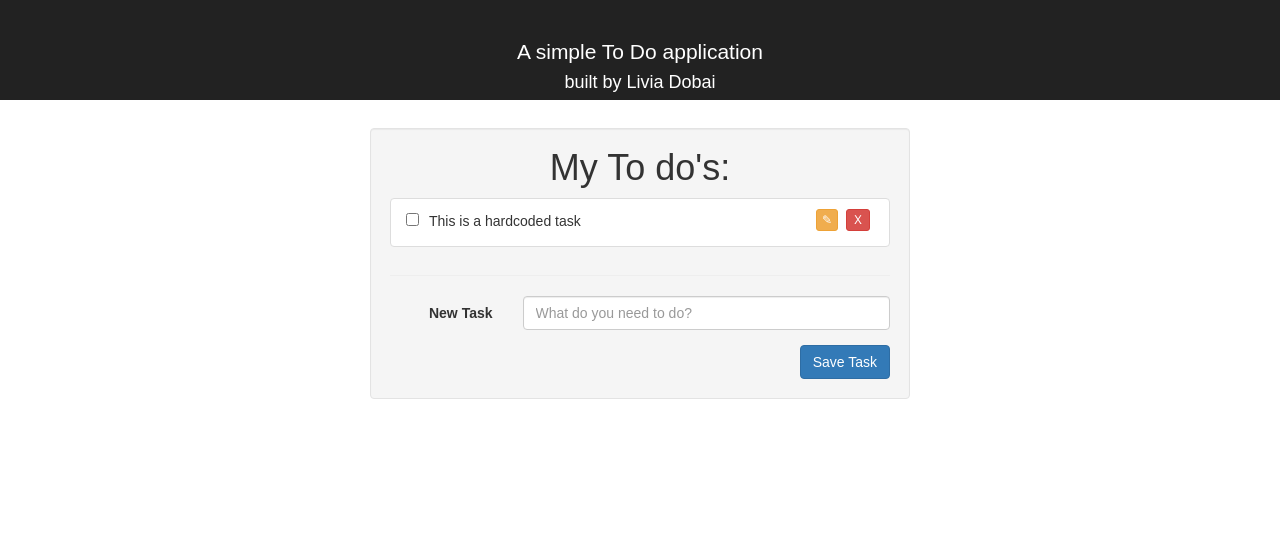
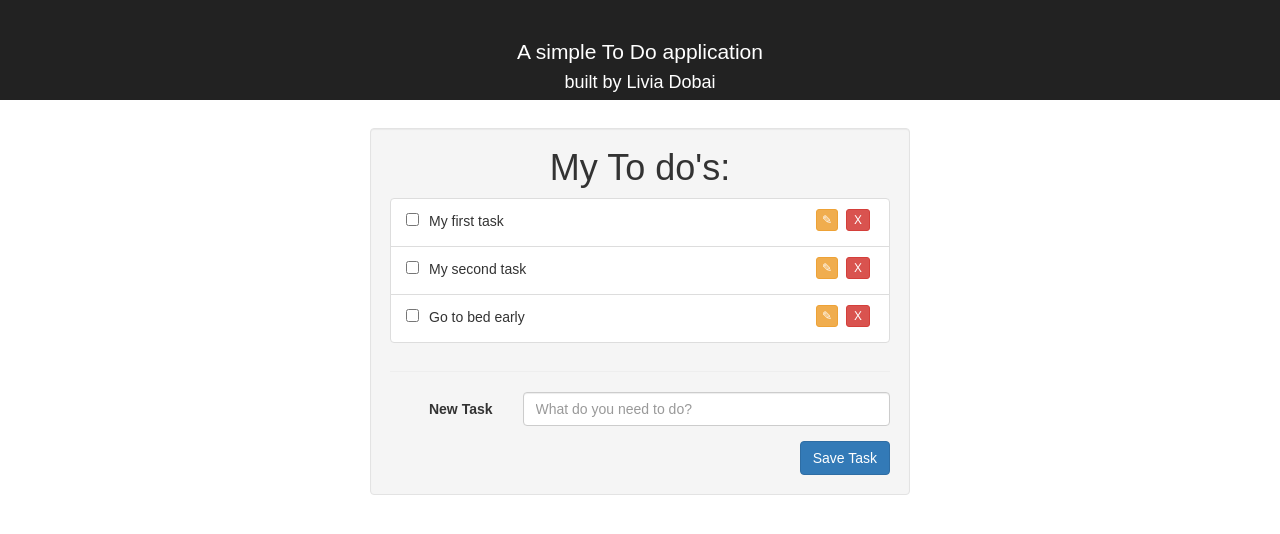
Before and after one commit to livike/ToDoApp, a React (Create React App) app: page / in a window 1280 px wide. Shown: the top 534 px of the page. Built offline with nearby package versions, Linux system fonts and the light colour scheme.

Commit message:
Taking the data from the state

```diff
--- a/src/App.js
+++ b/src/App.js
@@ -6,12 +6,16 @@ class App extends Component {
 
   state = {
     taskList : [
-      {"id": "00001",
+      {
         task: "My first task",
         isComplete: false,
       },
       {
         task: "My second task",
+        isComplete: false,
+      },
+      {
+        task: "Go to bed early",
         isComplete: false,
       },
     ],
@@ -28,7 +32,7 @@ class App extends Component {
 		  	     <div id="todoBox" className="todoBox col-xs-6 col-xs-offset-3">
                <div className="well">
                  <h1 className="vert-offset-top-0">My To do's:</h1>
-                 <TaskList />
+                 <TaskList tasks={this.state.taskList}/>
                   <div className="commentForm vert-offset-top-2">
              				<hr />
              				<div className="clearfix">
--- a/src/TaskList.js
+++ b/src/TaskList.js
@@ -1,14 +1,21 @@
 import React from 'react';
+import PropTypes from 'prop-types';
 
-const TaskList = props => <ul className="list-group">
-      <li className="list-group-item clearfix">
-       <label> <input type="checkbox" /></label>
-        <span>This is a hardcoded task</span>
+const TaskList = props =>
+    <ul className="list-group">
+      {props.tasks.map((task,index)=>
+      <li key={index} className="list-group-item clearfix">
+       <label> <input type="checkbox" checked={task.isMarked}/></label>
+        <span>{task.task}</span>
         <div className="pull-right" role="group">
           <button type="button" className="btn btn-xs btn-warning img-circle">&#x270e;</button>
           <button type="button" className="btn btn-xs btn-danger img-circle" >&#xff38;</button>
         </div>
-      </li>
-     </ul>
+      </li>)}
+    </ul>;
+
+    TaskList.PropTypes = {
+      tasks: PropTypes.array.isRequired,
+    }
 
 export default TaskList;
```
